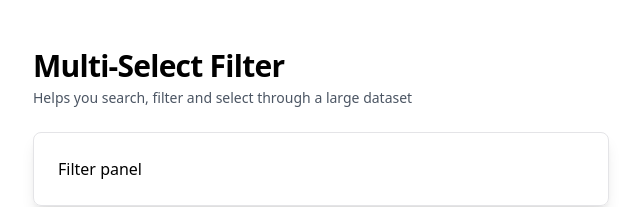
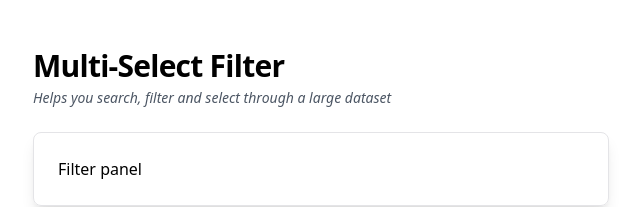
Before and after one commit to aditikonde/my-multi-select-filter, a React (Vite) app: page / in a window 1280 px wide. Shown: the top 207 px of the page, without its empty margins (319-959 px from the left). Built offline with nearby package versions, Linux system fonts and the light colour scheme.

Commit message:
italic font for app description

```diff
--- a/src/App.tsx
+++ b/src/App.tsx
@@ -7,7 +7,7 @@ export const App: React.FunctionComponent = () => {
           <h1 className='text-2xl sm:text-3xl font-semibold tracking-tight'>
             Multi-Select Filter
           </h1>
-          <p className='text-sm text-gray-600'>
+          <p className='italic text-sm text-gray-600'>
             Helps you search, filter and select through a large dataset
           </p>
         </header>
```
